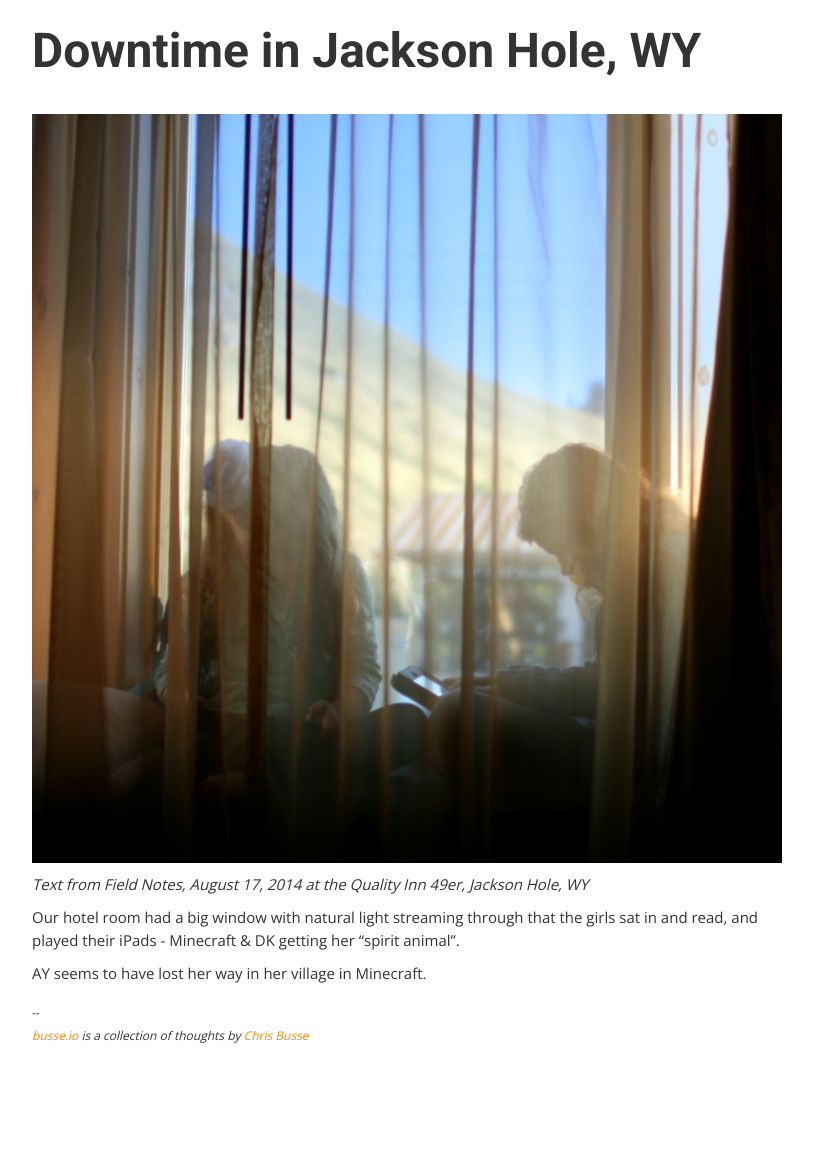
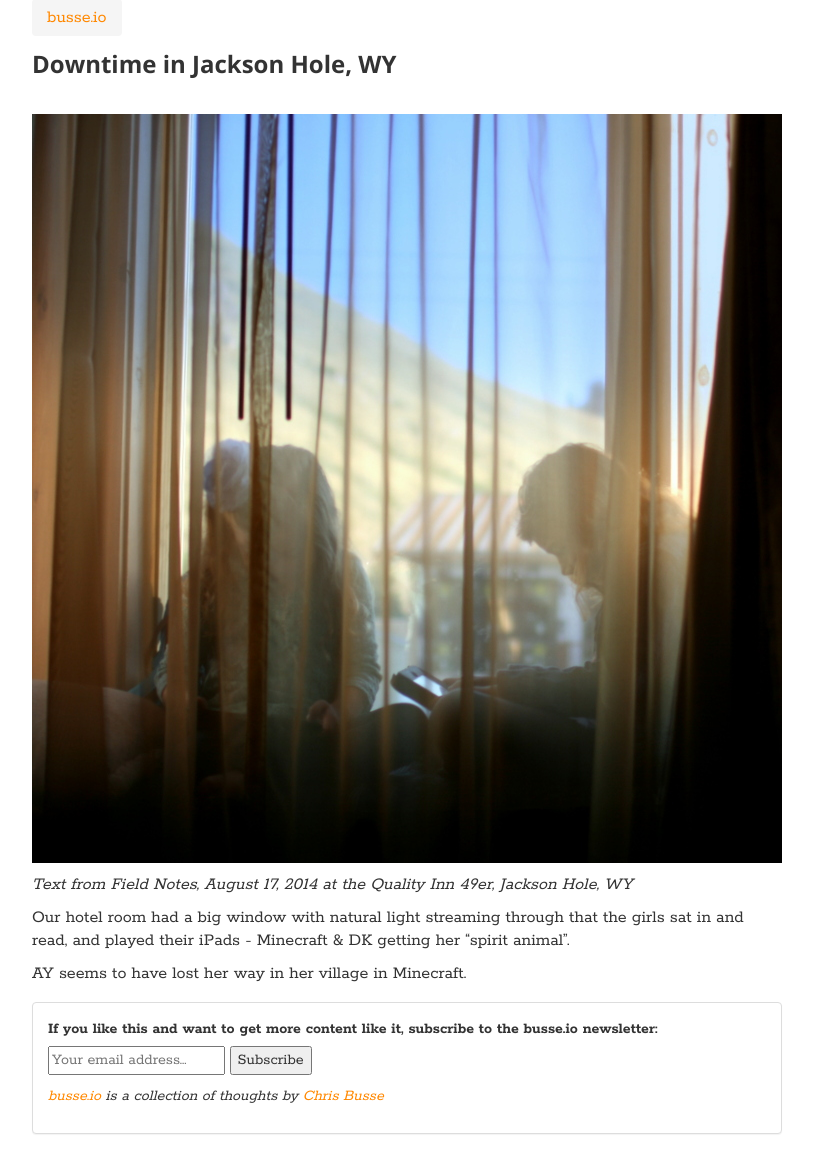
Before and after one commit to busse/busse-io, a Jekyll site: the page built from _articles/downtime-jackson-hole-wy.md, in a window 1280 px wide. Shown: the whole page, without its empty margins (233-1046 px from the left). Built offline with Jekyll 4.4.1, drawn with Linux system fonts in a browser that asks for light colours; nearby versions of some CDN libraries; before the commit the page ends 1063 px from its top, so only the background shows below that.

Commit message:
restyling, adding newsletter sign up

```diff
--- a/_includes/footer.html
+++ b/_includes/footer.html
@@ -1 +1 @@
-<p class="footer-text">--<br /><em><a href="/">busse.io</a> is a collection of thoughts by <a href="http://chrisbusse.com">Chris Busse</a></em></p>
+<p class="footer-text"><em><a href="/">busse.io</a> is a collection of thoughts by <a href="http://chrisbusse.com">Chris Busse</a></em></p>
--- a/_includes/nav.html
+++ b/_includes/nav.html
@@ -1,6 +1,7 @@
 <nav class="navbar navbar-default">
   <div class="container-fluid pagehead">
     <div class="navbar-header">
+    	<a href="/" class="breadcrumb">busse.io</a><br class="short-break">
       <!--
       <a href="/" class="breadcrumb">busse.io</a>
             -->
--- /dev/null
+++ b/_includes/newsletter-cta.html
@@ -0,0 +1,19 @@
+  <form action="https://www.getrevue.co/profile/busse/add_subscriber" method="post" id="revue-form" name="revue-form"  target="_blank">
+  <div class="revue-form-group"><p class="footer-text">
+    <label for="member_email">If you like this and want to get more content like it, subscribe to the busse.io newsletter:</label>
+    <input class="revue-form-field" placeholder="Your email address..." type="email" name="member[email]" id="member_email"> <input type="submit" value="Subscribe" name="member[subscribe]" id="member_submit"></p>
+  </div>
+  <!--
+  <div class="revue-form-group">
+    <label for="member_first_name">First name <span class="optional">(Optional)</span></label>
+    <input class="revue-form-field" placeholder="First name... (Optional)" type="text" name="member[first_name]" id="member_first_name">
+  </div>
+  <div class="revue-form-group">
+    <label for="member_last_name">Last name <span class="optional">(Optional)</span></label>
+    <input class="revue-form-field" placeholder="Last name... (Optional)" type="text" name="member[last_name]" id="member_last_name">
+  </div>
+  <div class="revue-form-actions">
+    <input type="submit" value="Subscribe" name="member[subscribe]" id="member_submit">
+  </div>
+-->
+  </form>
--- a/_layouts/default-md.html
+++ b/_layouts/default-md.html
@@ -9,7 +9,7 @@
 	<link rel="stylesheet" href="/css/bootstrap.min.css">
 	<link rel="stylesheet" href="/css/main.css" type="text/css" />
 	<link href='http://fonts.googleapis.com/css?family=Rokkitt:400,700|Inconsolata:400,700' rel='stylesheet' type='text/css'>
-	<link href="https://fonts.googleapis.com/css?family=Open+Sans:300|Roboto:700" rel="stylesheet">
+	<link href='http://fonts.googleapis.com/css?family=Rokkitt:400,700|Open+Sans:400,700|Inconsolata:400,700' rel='stylesheet' type='text/css'>
  	<link href="/feed.xml" type="application/rss+xml" rel="alternate" title="busse.io" />
 </head>
 
@@ -30,7 +30,13 @@
 		</div>
 		<div class="row footer">
 	        <div class="col-sm-offset-2 col-sm-8">
-	        	{% include footer.html %}
+	        	<div class="panel panel-default">
+					<div class="panel-body">
+			        	{% include newsletter-cta.html %}
+			        	{% include footer.html %}
+			        </div>
+			    </div>
+
 			</div>
 		</div>
 	</div>
--- a/css/main.css
+++ b/css/main.css
@@ -1,16 +1,16 @@
 /*
 
-font-family: 'Open Sans', serif;
+font-family: 'Rokkitt', serif;
 
-font-family: 'Roboto', sans-serif;
+font-family: 'Open Sans', sans-serif;
 
 */
 
 body {
 
-	font-family: 'Open Sans', sans-serif;
+	font-family: 'Rokkitt', serif;
 	/*font-size: 1.1em;*/
-	font-size: 15px;
+	font-size: 18px;
 
 	/*margin-top: 5em;*/
 	margin-top: 5px;
@@ -22,36 +22,32 @@ body {
 
 h1 {
 
-	font-family: 'Roboto', sans-serif;
+	font-family: 'Open Sans', sans-serif;
 	/*font-size: 1.5em;*/
-	font-size: 48px;
+	font-size: 24px;
 	font-weight: bold;
 
 }
 
 h2 {
 
-	font-family: 'Roboto', sans-serif;
+	font-family: 'Open Sans', sans-serif;
 	/*font-size: 1.2em;*/
-	font-size: 36px;
+	font-size: 20px;
 	font-weight: bold;
 }
 
 h3 {
 
-	font-family: 'Roboto', sans-serif;
+	font-family: 'Open Sans', sans-serif;
 	/*font-size: 0.9em;*/
-	font-size: 24px;
+	font-size: 15px;
 	font-weight: bold;
 }
 
 p {
 		/*line-height: 1.4em;*/
 		line-height: 23px;
-}
-
-td {
-	vertical-align: top;
 }
 
 a:link, a:visited, a:hover, a:active {
@@ -65,7 +61,7 @@ a:link, a:visited, a:hover, a:active {
 
 .subinfo {
 
-	font-family: 'Roboto', sans-serif;
+	font-family: 'Open Sans', sans-serif;
 	font-size: 15px;
 
 }
@@ -107,7 +103,7 @@ i {
 
 }
 .footer-text {
-font-size: 12px;
+font-size: 16px;
 
 }
 
@@ -116,7 +112,7 @@ font-size: 12px;
 /* navbar-brand like h1 */
 .navbar-brand {
 
-	font-family: 'Roboto', sans-serif;
+	font-family: 'Open Sans', sans-serif;
 	/*font-size: 1.5em;*/
 	font-size: 24px;
 	font-weight: bold;
@@ -177,20 +173,3 @@ border-color: #808080;
   background-color: #808080;
   border-color: #808080;
 }
-
-.kicked {
-	color: #bbb;
-	/*background-color: #808080;*/
-}
-
-.panel {
-  margin-bottom: 5px;
-  background-color: #fff;
-  /* border: 1px solid transparent; */
-  border-radius: 2px;
-  -webkit-box-shadow: 0 1px 1px rgba(0, 0, 0, .05);
-          box-shadow: 0 1px 1px rgba(0, 0, 0, .05);
-}
-.panel-body {
-  padding: 15px;
-}
```
Also changed, not shown: _layouts/default.html (+6 -1 lines), _drafts/start.md (renamed from _articles/start.md), assets/2017-Webex-Usability-Issue.png (added), 1 other file.
